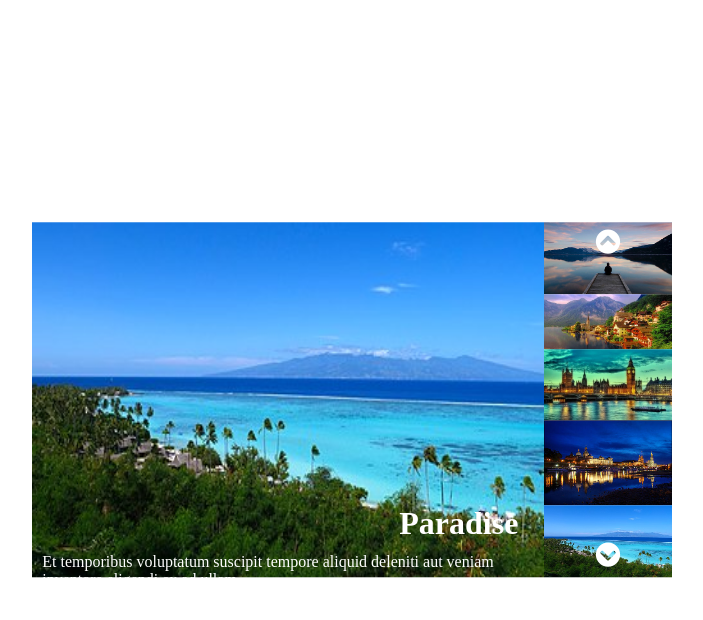
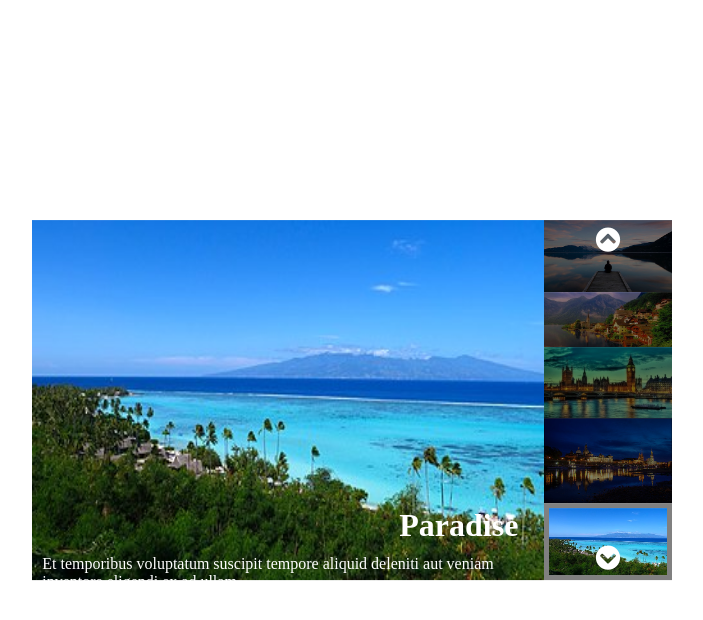
Before and after one commit to LauCost/js-array-carousel, a plain HTML site: page index.html in a window 1280 px wide. Both pictures are taken after a click on the link 896 px from the left and 243 px from the top of the page. Shown: the whole page, without its empty margins (288-991 px from the left). Drawn offline with Linux system fonts and the light colour scheme.

Commit message:
Aggiunta classe attivo, aggiunto codice js per la selezione delle img laterali, aggiunti commenti. (Terminato esercizio)

```diff
--- a/index.html
+++ b/index.html
@@ -19,12 +19,12 @@
 
         </div>
 
-        <div class="img">
-
+        <div class="img_laterale">
             <a class="top" href="#"><i class="fas fa-chevron-circle-up"></i></a>
 
 
             <a class="bottom" href="#"><i class="fas fa-chevron-circle-down"></i></a>
+
 
         </div>
     </div>
--- a/js/main.js
+++ b/js/main.js
@@ -34,76 +34,129 @@ let titolo = title[0];
 
 let txt = text[0];
 
+//Crea l'immagine di partenza
 const imma = `<img src="${immagine}" alt="${titolo}">`;
 
+//Crea il testo di partenza
 const testo = ` <h1> ${titolo} </h1> <p> ${txt} </p> `
 
-contenitore.innerHTML = imma + testo;
+//Stampa sia l'immagine che il testo
+contenitore.innerHTML += imma + testo;
 
 
 
-let cont = document.querySelector(".img")
+let cont = document.querySelector(".img_laterale")
 
 //Ciclo for per rappresentare tutte le img sul lato
 for (i = 0; i < items.length; i++) {
 
-    const img = items[i];
+    const immagine = items[i];
 
     let titolo = title[i];
 
-    const immagine = `<img src="${img}" alt="${titolo}">`;
+    //Aggiunge la classe attivo alla prima img laterale
+    if (i == 0) {
+        const immagine_laterale = `<img class="n attivo" src="${immagine}" alt="${titolo}">`;
 
-    cont.innerHTML += immagine;
+        cont.innerHTML += immagine_laterale;
+
+        //Stampa le img senza classe attivo
+    } else {
+
+        const immagine_laterale = `<img class="n" src="${immagine}" alt="${titolo}">`;
+
+        cont.innerHTML += immagine_laterale;
+    }
+
 
 
 }
 
+//Seleziona le classi img laterali
+const acc = document.getElementsByClassName("n");
+
+//Seleziona il bottone bottom
 let piu = document.querySelector(".bottom");
 
+//Aggiunge un evento quando si clicca sul bottone bottom
 piu.addEventListener(`click`, function () {
 
+    //Incrementa il valore di i per far cambiare l'immagine con quella seguente
     i++
 
+    //Limita il valore massiomo che può avere la i per far si che non fuoriesce dall'arrey
     if (i > 4) {
+
+        //Superato il valore massimo, la i viene resettata a 0
         i = 0;
     }
 
+    //Assegna un nuovo valore al let prendedolo lalla lista items in base alla i
     let immagine = items[i];
 
+    //Assegna un nuovo valore al let prendedolo lalla lista title in base alla i
     let titolo = title[i];
 
+    //Assegna un nuovo valore al let prendedolo lalla lista text in base alla i
     let txt = text[i];
 
+    //Crea una nuova costante in base al valore di immagine e titolo
+    const cambia_immagine = `<img src="${immagine}" alt="${titolo}">`;
+
+    //Crea una nuova costante in base al valore di titolo e txt
+    const testo = ` <h1> ${titolo} </h1> <p> ${txt} </p> `
+
+    //Stampa la nuova immagine insieme al suo titolo ed il suo testo
+    contenitore.innerHTML = cambia_immagine + testo;
+
+    //Seleziona la query con classe attivo e la rimuove
+    document.querySelector('.n.attivo').classList.remove('attivo');
+
+    //Seleziona l'elemento img laterale in base alla sua i e aggiunge la classe attivo
+    document.getElementsByClassName('n')[i].classList.add('attivo');
+
+})
+
+
+//Seleziona il bottone top
+let meno = document.querySelector(".top");
+
+//Aggiunge un evento quando si clicca sul bottone top
+meno.addEventListener(`click`, function () {
+
+    //Decrementa il valore di i per far cambiare l'immagine con quella seguente
+    i--
+
+    //Limita il valore minimo che può avere la i per far si che non fuoriesce dall'arrey
+    if (i < 0) {
+
+        //Superato il valore minimo, la i viene resettata a 4
+        i = 4
+    }
+
+    //Assegna un nuovo valore al let prendedolo lalla lista items in base alla i
+    let immagine = items[i];
+
+    //Assegna un nuovo valore al let prendedolo lalla lista title in base alla i
+    let titolo = title[i];
+
+    //Assegna un nuovo valore al let prendedolo lalla lista text in base alla i
+    let txt = text[i];
+
+    //Crea una nuova costante in base al valore di immagine e titolo
     const imma = `<img src="${immagine}" alt="${titolo}">`;
 
+    //Crea una nuova costante in base al valore di titolo e txt
     const testo = ` <h1> ${titolo} </h1> <p> ${txt} </p> `
 
+    //Stampa la nuova immagine insieme al suo titolo ed il suo testo
     contenitore.innerHTML = imma + testo;
+
+    //Seleziona la query con classe attivo e la rimuove
+    document.querySelector('.n.attivo').classList.remove('attivo');
+
+    //Seleziona l'elemento img laterale in base alla sua i e aggiunge la classe attivo
+    document.getElementsByClassName('n')[i].classList.add('attivo');
 
 
 })
-
-let meno = document.querySelector(".top");
-
-meno.addEventListener(`click`, function () {
-
-    i--
-
-    if (i < 0) {
-        i = 4
-    }
-
-    let immagine = items[i];
-
-    let titolo = title[i];
-
-    let txt = text[i];
-
-    const imma = `<img src="${immagine}" alt="${titolo}">`;
-
-    const testo = ` <h1> ${titolo} </h1> <p> ${txt} </p> `
-
-    contenitore.innerHTML = imma + testo;
-
-
-})
--- a/style/style.css
+++ b/style/style.css
@@ -26,9 +26,14 @@ body{
 img{
     width: 100%;
     height: 100%;
+
 }
 
-.img{
+.img_laterale  img{
+    filter: brightness(0.5);
+}
+
+.img_laterale{
     display: flex;
     flex-direction: column;
     width: 20%;
@@ -39,6 +44,7 @@ a{
     position: absolute;
     font-size: 25px;
     color: white;
+    z-index: 100;
 }
 
 .bottom{
@@ -65,3 +71,12 @@ p{
     width: 98%;
     left: 2%;
 }
+
+.filtro{
+    filter: brightness(0.5);
+}
+
+.attivo{
+    filter: brightness(1)!important;
+    border: 5px solid gray;
+}
```
